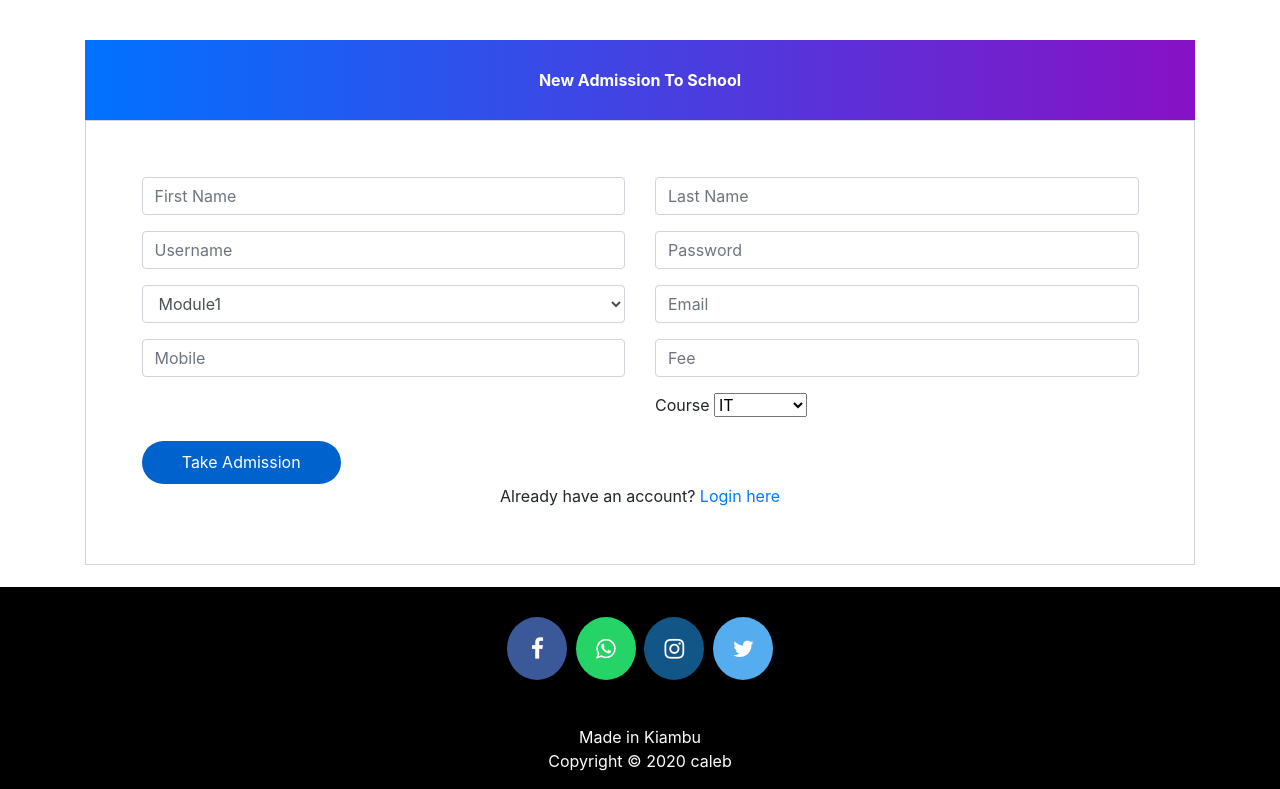
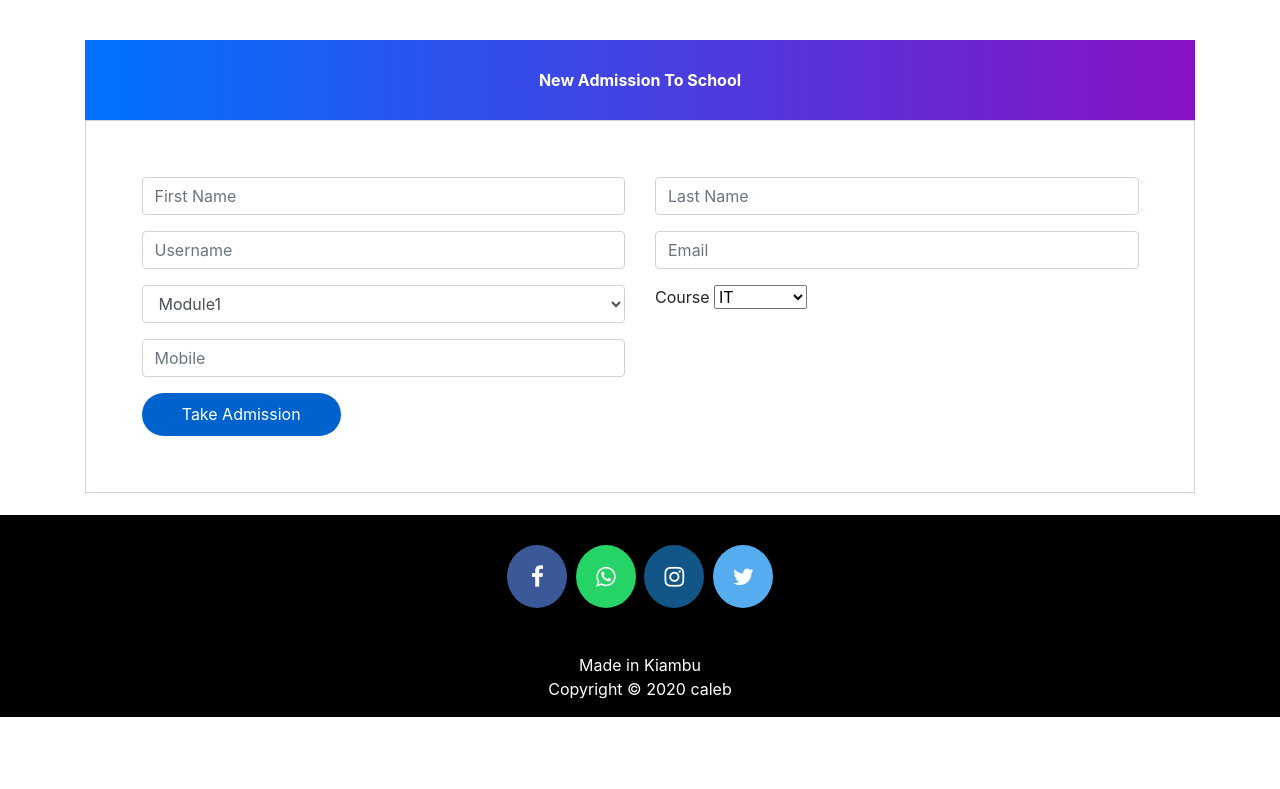
Before and after one commit to ngophedi/school-online-admission-system, a Django app: page /studentsignup in a window 1280 px wide. Shown: the part 56-845 px from the top of the page. After the commit the page ends 773 px from the top, so only its background shows below. Run offline with Django 3.2, Linux system fonts and the light colour scheme; some libraries are stand-ins or nearby versions.

Commit message:
notification

```diff
--- a/school/forms.py
+++ b/school/forms.py
@@ -13,11 +13,11 @@ class AdminSigupForm(forms.ModelForm):
 class StudentUserForm(forms.ModelForm):
     class Meta:
         model=User
-        fields=['first_name','last_name','username','password']
+        fields=['first_name','last_name','username',]
 class StudentExtraForm(forms.ModelForm):
     class Meta:
         model=models.StudentExtra
-        fields=['Email','cl','mobile','fee','status','course']
+        fields=['Email','cl','mobile','status','course']
 
 
 
--- a/templates/school/admin_student.html
+++ b/templates/school/admin_student.html
@@ -113,7 +113,7 @@
         </div>
       </div>
 
-      <div class="col-md-4 col-xl-3">
+      <!--<div class="col-md-4 col-xl-3">
         <div class="card bg-c-pink order-card">
           <div class="card-block">
             <a href="/admin-view-student-fee">
@@ -123,7 +123,7 @@
             <h2 class="text-right"><i class="fas fa-money-bills f-left"></i></h2>
           </div>
         </div>
-      </div>
+      </div>-->
     </div>
     <br><br><br><br><br><br><br><br>
   </div>
--- a/templates/school/studentsignup.html
+++ b/templates/school/studentsignup.html
@@ -108,7 +108,7 @@
             </div>
           </div>
           <button type="submit" class="btnSubmit">Take Admission</button>
-          <div class="text-center">Already have an account? <a href="studentlogin">Login here</a></div>
+
         </div>
       </div>
     </div>
```
Also changed, not shown: schoolmanagement/settings.py (line endings or trailing spaces).
